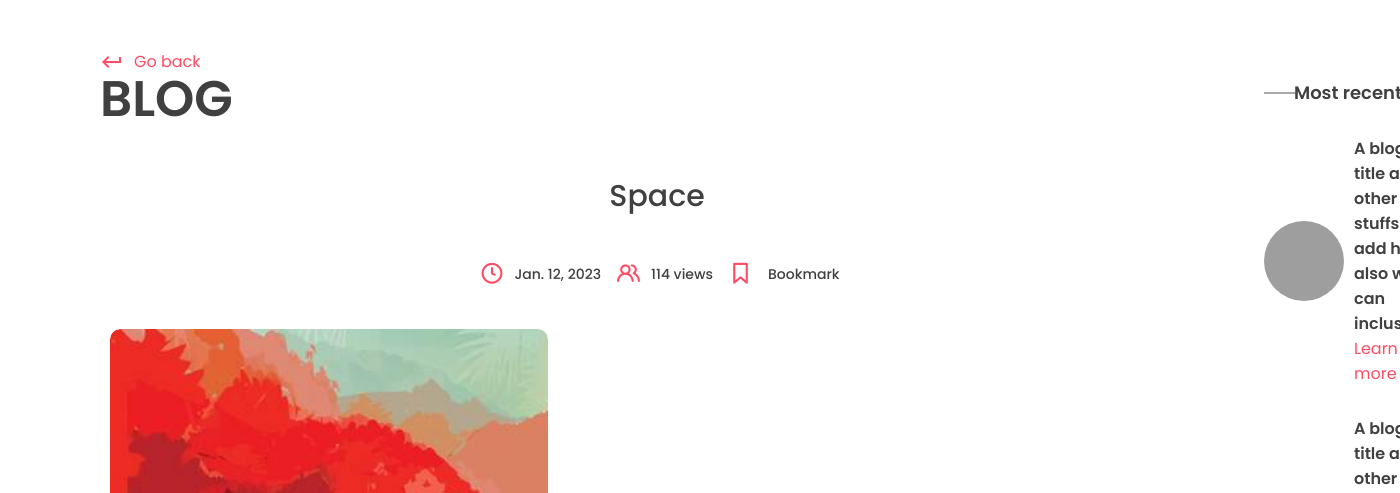
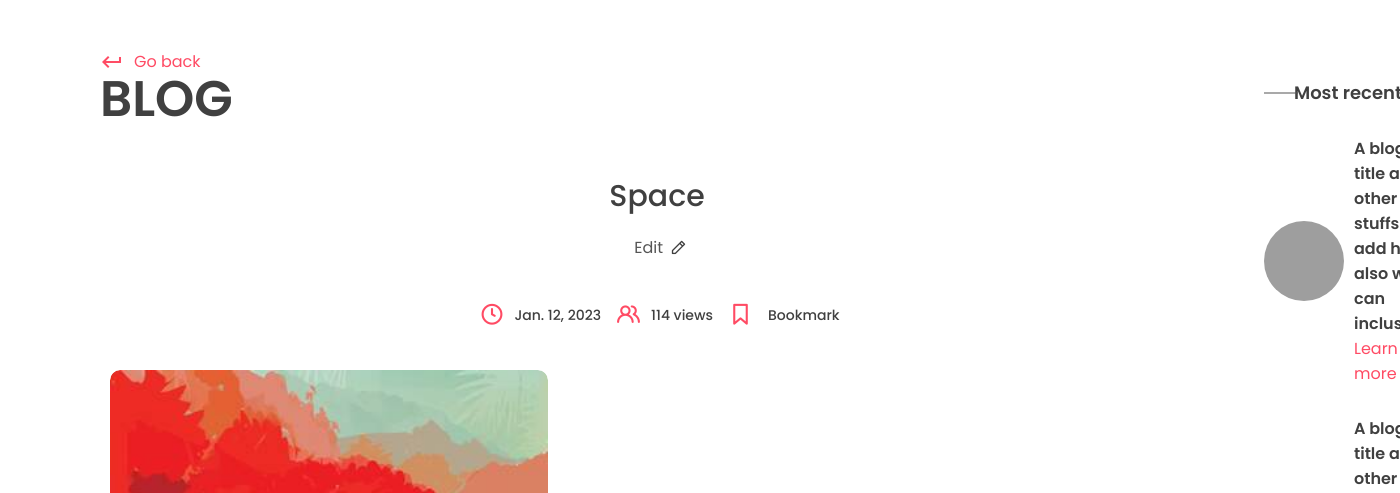
Before and after one commit to andreistr21/blog-website, a Django app: a page that uses app/templates/app/post.html in a window 1400 px wide; the page is wider, and only the part inside the window is pictured. Shown: the part 71-564 px from the top of that part. Run offline with Django 4.2, Linux system fonts and the light colour scheme; a user stored in the database is signed in; data comes from the database, SQL or seed files in the repository; both versions use the stored data as it was after the commit; data that the repository does not hold is empty; some libraries are stand-ins or nearby versions; grey boxes are pictures that could not be loaded.

Commit message:
Add "edit" link in post page

```diff
--- a/app/models.py
+++ b/app/models.py
@@ -40,7 +40,7 @@ class Post(models.Model):
     content = tinymce_models.HTMLField()
     last_updated = models.DateTimeField(auto_now=True)
     slug = models.SlugField(max_length=200, unique=True)
-    image = models.ImageField(null=True, blank=True, upload_to="images/")
+    image = models.ImageField(upload_to="images/", default="images/no_image.jpg")
     view_count = models.IntegerField(null=True, blank=True)
     is_featured = models.BooleanField(default=False)
     likes = models.ManyToManyField(User, related_name="blog_post")
--- a/app/static/app/style.css
+++ b/app/static/app/style.css
@@ -1104,3 +1104,12 @@ main {
 .post-img {
   width: 40%;
 }
+
+.post-action-item > button {
+  display: inline;
+  margin-left: 10px;
+  background-color: transparent;
+}
+.post-action-item > button:hover {
+  background-color: #dcdedc;
+}
--- a/app/templates/app/post.html
+++ b/app/templates/app/post.html
@@ -23,6 +23,23 @@
             <h1 class="title blog-title">
               {{post.title}}
             </h1>
+            <br>
+            {% if request.user.is_authenticated and post.author.id == request.user.id %}
+            <div>
+              <form class="post-action-item" action="{% url 'edit-post' post.slug %}" method="post"> {% csrf_token %}
+                <button type="submit" class="action-menu">
+                  <input type="hidden" name="action" value="edit">
+                  <p>Edit <i class="uil uil-pen"></i></p>
+                </button>
+              </form>
+              {% comment %} <form class="post-action-item" action="{% url 'edit-post' post.slug %}" method="post"> {% csrf_token %}
+                <button type="submit" class="action-menu">
+                  <input type="hidden" name="action" value="edit">
+                  <p>Delete <i class="fa fa-remove"></i></p>
+                </button>
+              </form> {% endcomment %}
+            </div>
+            {% endif %}
             <div class="timeline">
               <div class="track">
                 <i class="uil uil-clock"></i>
@@ -65,7 +82,7 @@
                 <div class="social-share">
                   <div class="reactions">
                     <div class="likes">
-                      <form action="{% url 'like-post' %}" method="post">
+                      <form action="{% url 'like-post' %}" method="post"> {% comment "" %}{% endcomment %}
                         {% csrf_token %}
                         <input type="hidden" name="post_slug" value={{post.slug}}>
                         <button type="submit" class="likes-button">
--- a/app/views.py
+++ b/app/views.py
@@ -1,3 +1,4 @@
+import re
 from django.contrib.auth import authenticate, login
 from django.contrib.auth.models import User
 from django.db.models import Count
@@ -196,7 +197,7 @@ def edit_post_page(request, slug):
     image_url = request.build_absolute_uri(post_obj.image.url)
     post_form = PostForm(instance=post_obj)
 
-    if request.POST:
+    if request.POST and not request.POST.get("action"):
         post_form = PostForm(request.POST, request.FILES, instance=post_obj)
         if post_form.is_valid():
             post_obj = post_form.save()
```
Also changed, not shown: app/migrations/0014_alter_post_image.py (added), db.sqlite3, upload/images/no_image.jpg (added).
